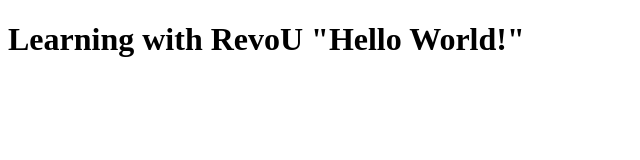
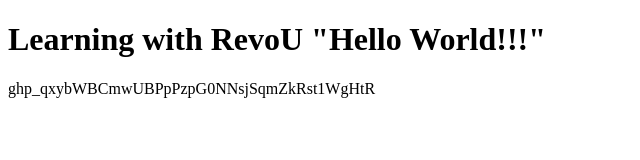
Before and after one commit to NK47GG/Learn-with-RevoU, a plain HTML site: page index.html in a window 1280 px wide. Shown: the whole page, without its empty margins (0-640 px from the left). Drawn offline with Linux system fonts and the light colour scheme.

Commit message:
Second Commit

```diff
--- a/index.html
+++ b/index.html
@@ -6,6 +6,7 @@
     <title>Nikzz Learning with RevoU</title>
   </head>
   <body>
-    <h1>Learning with RevoU "Hello World!"</h1>
+    <h1>Learning with RevoU "Hello World!!!"</h1>
+    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
   </body>
 </html>
```
